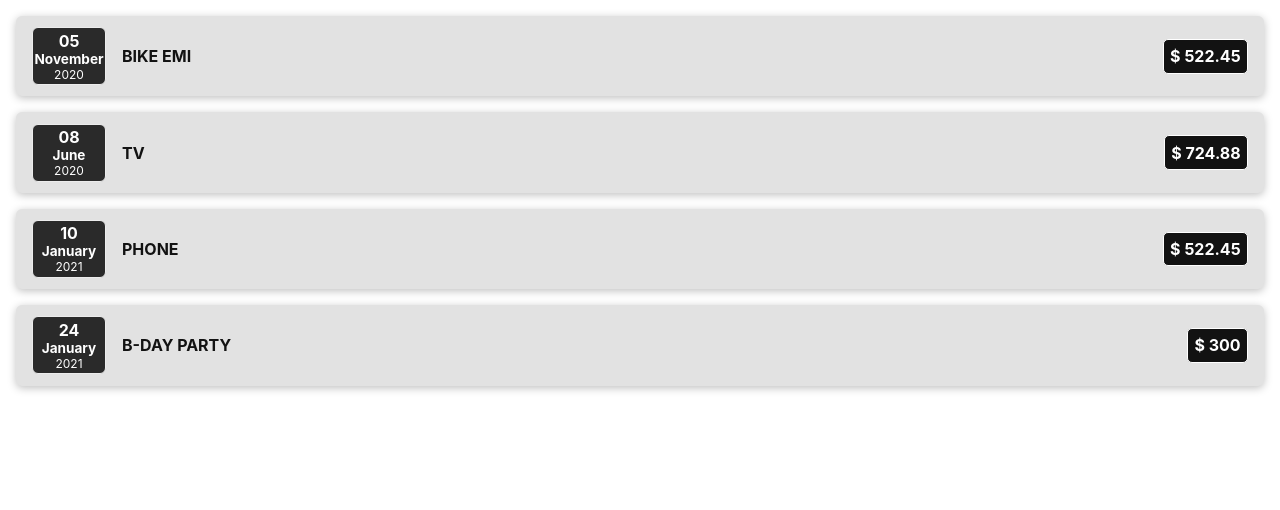
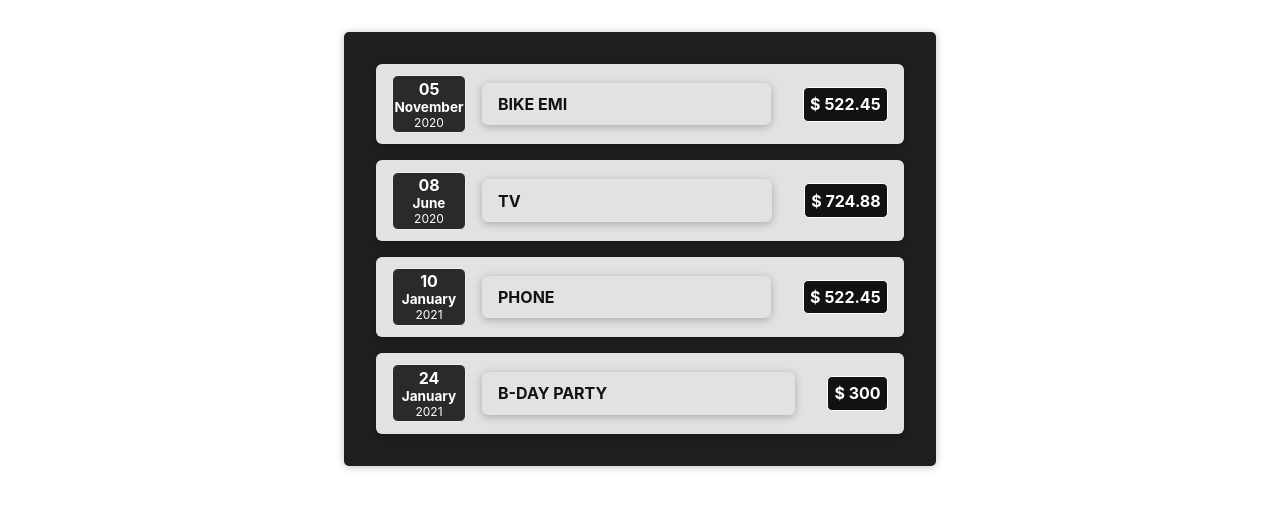
Before and after one commit to devparekh24/expense-calculator, a React (Create React App) app: page / in a window 1280 px wide. Shown: the top 510 px of the page. Built offline with nearby package versions, Linux system fonts and the light colour scheme.

Commit message:
codeRefectoring & modified CSS files

```diff
--- a/src/App.js
+++ b/src/App.js
@@ -1,4 +1,5 @@
-import ExpenseItem from './components/ExpenseItem/ExpenseItem'
+import React from 'react';
+import Expense from './components/Expense/Expense';
 
 function App() {
   const data = [
@@ -24,9 +25,7 @@ function App() {
     }
   ]
   return (
-    data.map(eachItem => {
-      return <ExpenseItem date={eachItem.date.toISOString()} title={eachItem.title} amount={eachItem.amount} />
-    })
+    <Expense data={data} />
   );
 }
 
--- a/src/components/Card/Card.css
+++ b/src/components/Card/Card.css
@@ -1,5 +1,5 @@
 .card{
  border-radius: 5px;
- background-color: bisque;
+ background-color: #e2e2e2;
  box-shadow: 0 1px 8px rgb(0,0,0,0.25);
 }
--- a/src/components/Expense/Expense.css
+++ b/src/components/Expense/Expense.css
@@ -1,9 +1,9 @@
-/* .expenses {
+.expenses {
     padding: 1rem;
     background-color: rgb(31, 31, 31);
     margin: 2rem auto;
-    width: 50rem;
+    width: 35rem;
     max-width: 95%;
-    border-radius: 12px;
-    box-shadow: 0 1px 8px rgba(0, 0, 0, 0.25);
-  } */
+    border-radius: 5px;
+    box-shadow: 0 1px 8px rgb(0,0,0,0.25);
+  }
--- a/src/components/Expense/Expense.js
+++ b/src/components/Expense/Expense.js
@@ -1,32 +1,15 @@
-// import ExpenseItem from "../ExpenseItem/ExpenseItem";
-// import './Expense.css'
+import React from 'react';
+import ExpenseItem from "../ExpenseItem/ExpenseItem";
+import './Expense.css'
 
-// export default function Expense() {
-//     const data = [
-//         {
-//             date: new Date(2020, 10, 5),
-//             title: 'BIKE EMI',
-//             amount: 522.45
-//         },
-//         {
-//             date: new Date(2020, 5, 8),
-//             title: 'TV',
-//             amount: 724.88
-//         },
-//         {
-//             date: new Date(2020, 12, 10),
-//             title: 'PHONE',
-//             amount: 522.45
-//         },
-//         {
-//             date: new Date(2020, 12, 24),
-//             title: 'B-DAY PARTY',
-//             amount: 300
-//         }
-//     ]
-//     return (
-//         data.map(eachItem => {
-//             return <ExpenseItem date={eachItem.date.toISOString()} title={eachItem.title} amount={eachItem.amount} />
-//         })
-//     );
-// }
+export default function Expense({ data }) {
+    return (
+        <div className='expenses'>
+            {
+                data.map(eachItem => {
+                    return <ExpenseItem date={eachItem.date.toISOString()} title={eachItem.title} amount={eachItem.amount} />
+                })
+            }
+        </div>
+    );
+}
--- a/src/components/ExpenseItem/ExpenseItem.js
+++ b/src/components/ExpenseItem/ExpenseItem.js
@@ -6,7 +6,7 @@ export default function ExpenseItem({ date, title, amount }) {
         <div className="expense-item">
             <ExpenseDate date={date} />
             <div className="expense-item__description">
-                <h2>{title}</h2>
+                <h2 className='expense-item h2'>{title}</h2>
                 <div className="expense-item__price">$ {amount}</div>
             </div>
         </div>
--- a/src/index.js
+++ b/src/index.js
@@ -1,7 +1,11 @@
-import React from 'react';
+import React, { StrictMode } from 'react';
 import ReactDOM from 'react-dom/client';
 import './index.css';
 import App from './App';
 
 const root = ReactDOM.createRoot(document.getElementById('root'));
-root.render(<App />);
+root.render(
+    <StrictMode>
+        <App />
+    </StrictMode>
+);
```
